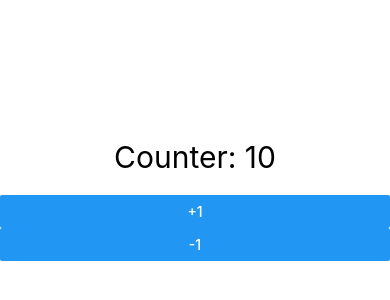
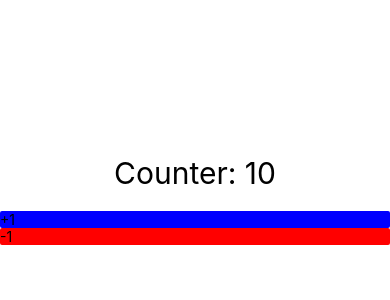
Before and after one commit to castromaciel/RNPractice, a React Native app: screen / in a window 390 px wide. Shown: the part 212-512 px from the top of the page. Built offline with nearby package versions, Linux system fonts and the light colour scheme.

Commit message:
add increment and decrease buttons

```diff
--- a/src/screens/CounterScreen.tsx
+++ b/src/screens/CounterScreen.tsx
@@ -1,5 +1,5 @@
 import React, { useState } from 'react'
-import { Button, Text, View } from 'react-native'
+import { Text, TouchableOpacity, View } from 'react-native'
 
 const CounterScreen = () => {
   const [count, setCount] = useState(10)
@@ -20,9 +20,29 @@ const CounterScreen = () => {
         Counter: {count}
       </Text>
 
-      <Button title='+1' onPress={incrementCount}/>
-      <Button title='-1' onPress={decreaseCount}/>
+      <TouchableOpacity
+        onPress={incrementCount}
+      >
+        <View
+          style={{
+            backgroundColor: 'blue',
+            borderRadius: 2,
+          }}
+        >
+          <Text>+1</Text>
+        </View>
+      </TouchableOpacity>
 
+      <TouchableOpacity
+        onPress={decreaseCount}
+      >
+        <View style={{
+          backgroundColor: 'red',
+          borderRadius: 2
+        }}>
+          <Text>-1</Text>
+        </View>
+      </TouchableOpacity>
     </View>
   )
 }
```
